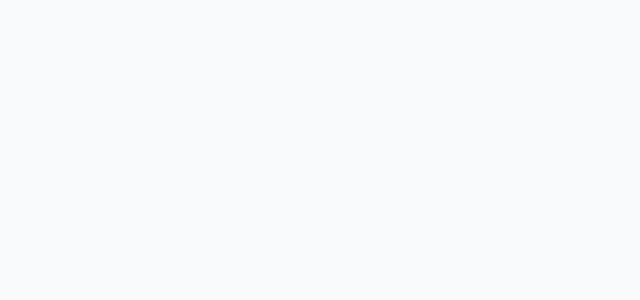
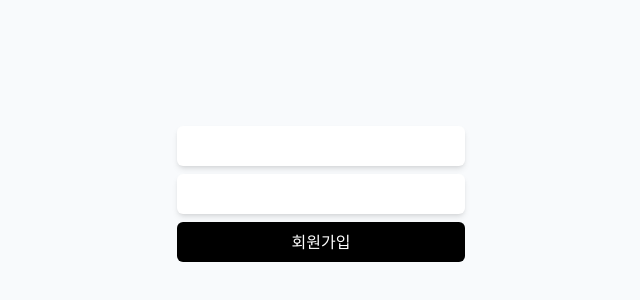
Before and after one commit to pre-onboarding-12th-1team/pre-onboarding-12th-1-1, a React (Create React App) app: page /signup in a window 1280 px wide. Shown: the part 206-506 px from the top of the page, without its empty margins (319-959 px from the left). Built offline with nearby package versions, Linux system fonts and the light colour scheme; the HTML template or start-up script is replaced by a standard one.

Commit message:
feat: 회원가입 컴포넌트  초기 ui 및 로직 구현

```diff
--- a/src/pages/SignUpPage/index.tsx
+++ b/src/pages/SignUpPage/index.tsx
@@ -1,3 +1,32 @@
-const SignUpPage = () => <div />;
+import { useState } from 'react';
+
+const SignUpPage = () => {
+  const [email, setEmail] = useState('');
+  const [password, setPassword] = useState('');
+  return (
+    <div className="h-screen flex flex-col justify-center items-center">
+      <form
+        className="flex flex-col justify-center items-center gap-2 w-72"
+        onSubmit={(e) => {
+          e.preventDefault();
+        }}
+      >
+        <input
+          className="shadow-md outline-none rounded-md w-full h-10 p-3"
+          type="email"
+          value={email}
+          onChange={(e) => setEmail(e.target.value)}
+        />
+        <input
+          className="shadow-md outline-none rounded-md w-full h-10 p-3"
+          type="password"
+          value={password}
+          onChange={(e) => setPassword(e.target.value)}
+        />
+        <button className="w-full h-10 bg-black  text-white rounded-md">회원가입</button>
+      </form>
+    </div>
+  );
+};
 
 export default SignUpPage;
```
